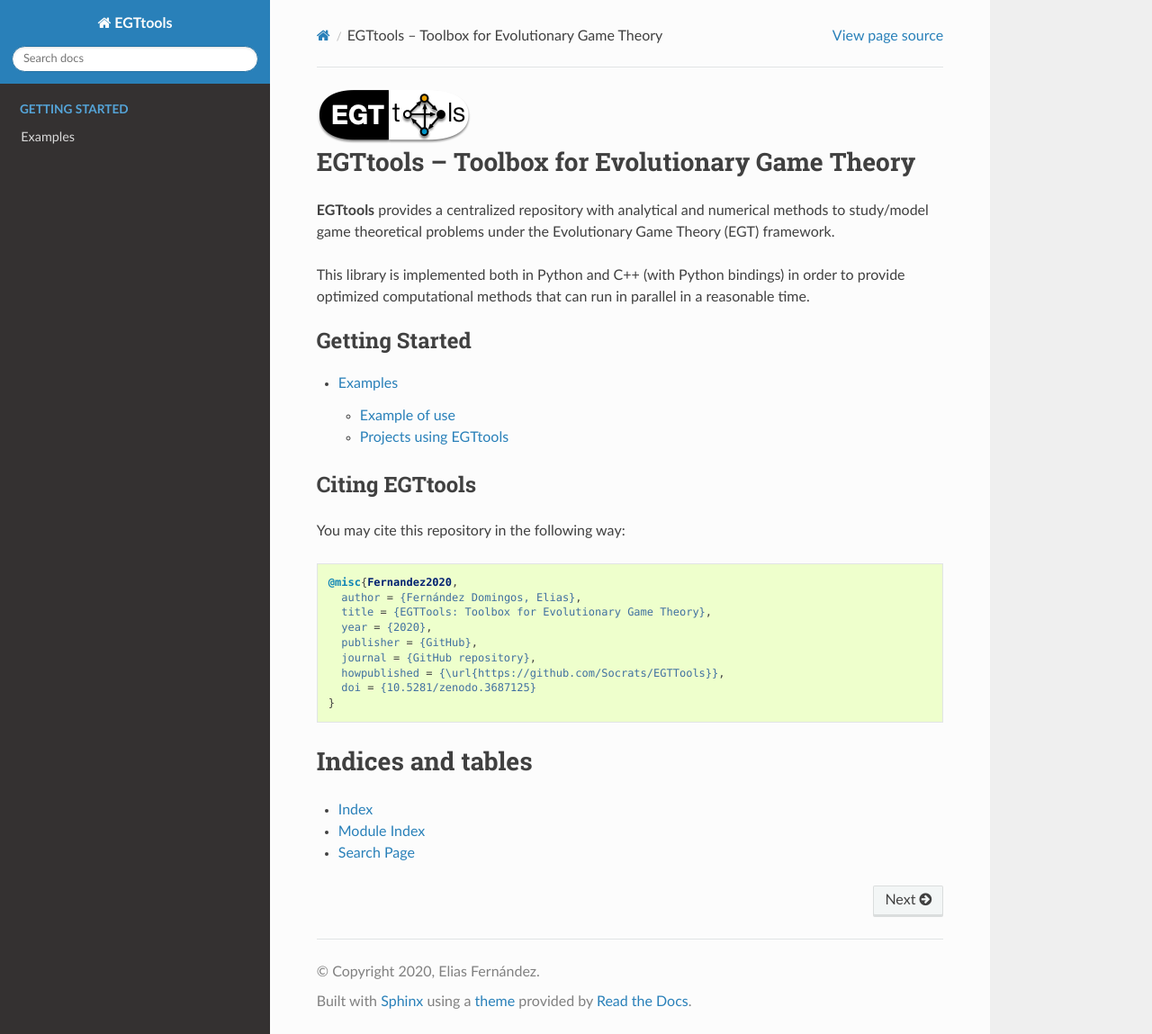
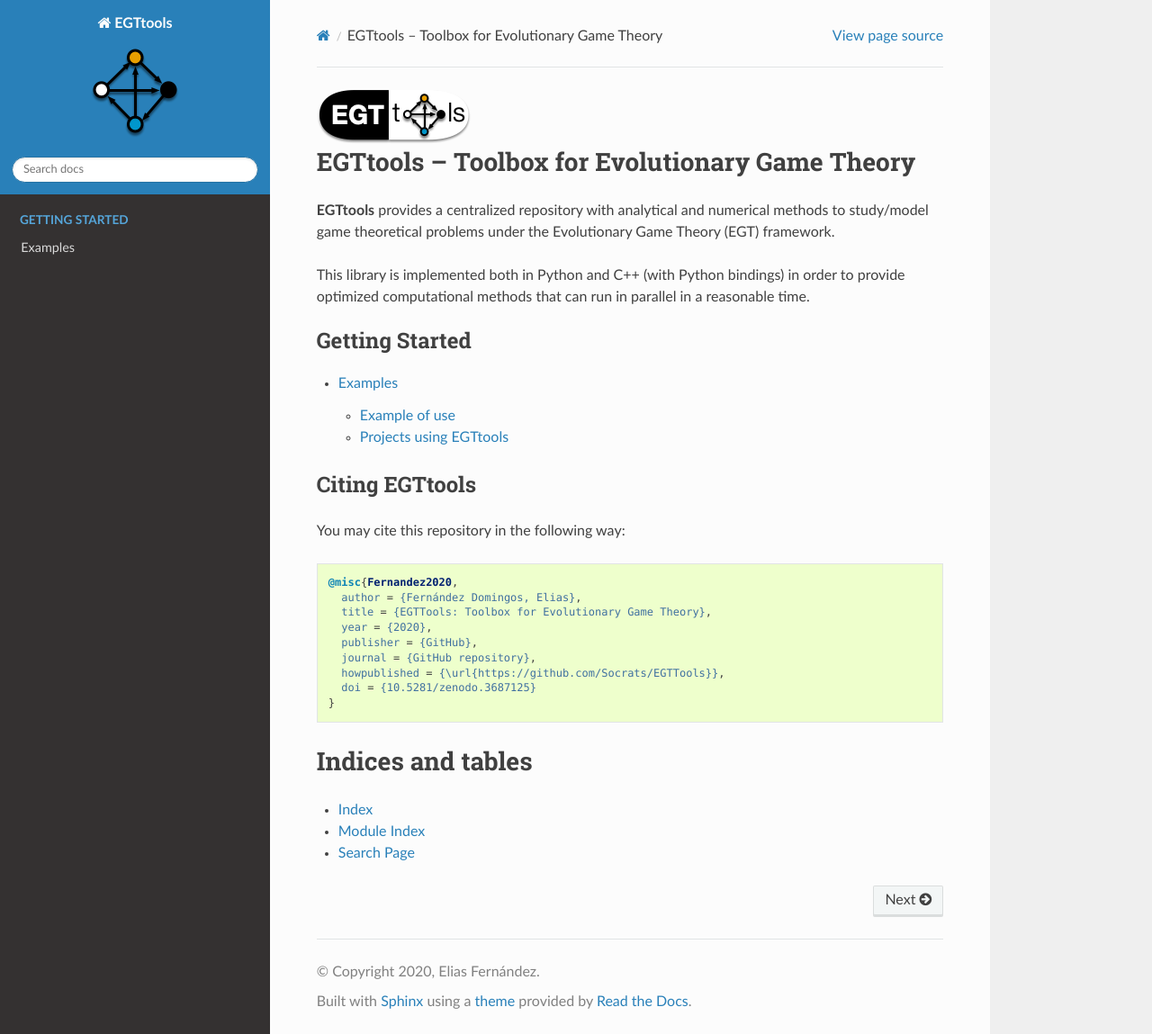
Before and after one commit to Socrats/EGTTools, a Sphinx documentation site: the page built from docs/index.rst, in a window 1280 px wide and 1149 px high. Shown: the whole window at 90% size. Built offline with Sphinx 7.4.7 and the Read the Docs theme 2.0.0, drawn with Linux system fonts in a browser that asks for light colours; pages that are not in the unit, such as notebooks, are missing from menus.

Commit message:
updating docs

```diff
--- a/docs/conf.py
+++ b/docs/conf.py
@@ -95,6 +95,7 @@ autodoc_member_order = 'groupwise'
 # a list of builtin themes.
 #
 html_theme = 'sphinx_rtd_theme'
+html_logo = "images/logo.png"
 
 # Theme options are theme-specific and customize the look and feel of a theme
 # further.  For a list of options available for each theme, see the
@@ -171,6 +172,8 @@ texinfo_documents = [
      'Miscellaneous'),
 ]
 
+latex_logo = "images/logo-full.pdf"
+
 # -- Options for Epub output -------------------------------------------------
 
 # Bibliographic Dublin Core info.
```
Also changed, not shown: README.md (+2 -0 lines).
